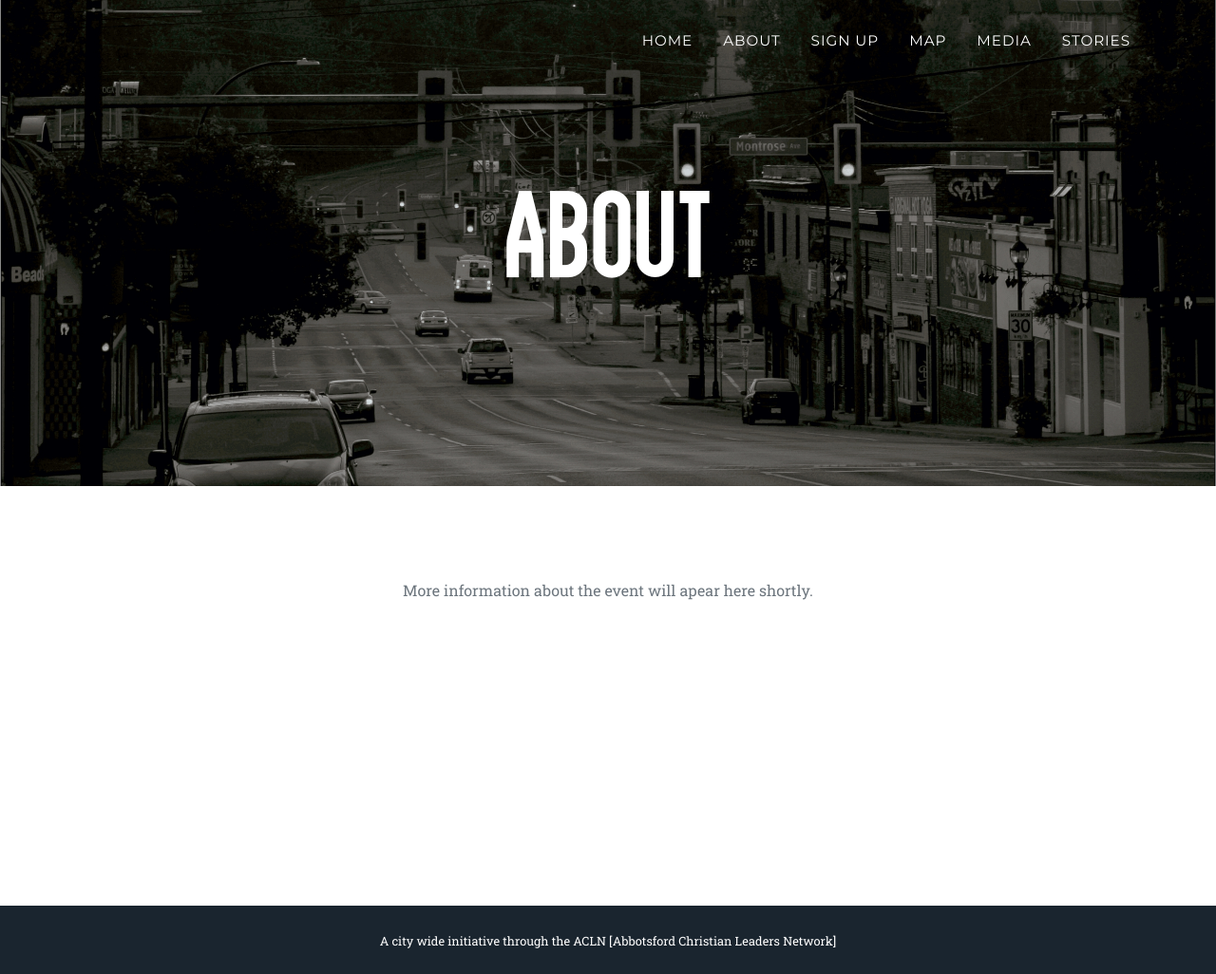
After one commit to nicoepp/pray-for-streets, a Django app: page /about in a window 1280 px wide. The commit adds this page. Shown: the whole page at 95% size. Run offline with Django 3.2, Linux system fonts and the light colour scheme; parts of the project's set-up code (start-up, migrations or seed data) failed here and were passed over; some libraries are stand-ins or nearby versions; some web fonts are replaced.

Commit message:
Wire up missing pages

```diff
--- a/backend/streetsignup/templates/streetsignup/index.html
+++ b/backend/streetsignup/templates/streetsignup/index.html
@@ -24,7 +24,7 @@
         <div class="container">
             <div class="row text-center">
                 <div class="col-lg-2 offset-lg-1   col-md-4   col-6   pb-3">
-                    <a class="btn btn-primary btn-xl" href="#">
+                    <a class="btn btn-primary btn-xl" href="/about">
                         <i class="fas fa-info-circle   mr-2 fa-2x"></i><br>
                          About
                     </a>
@@ -43,13 +43,13 @@
                     </a>
                 </div>
                 <div class="col-lg-2 offset-lg-0   col-md-4 offset-md-2   col-6   pb-3">
-                    <a class="btn btn-primary btn-xl" href="#">
+                    <a class="btn btn-primary btn-xl" href="/media">
                         <i class="fas fa-video   mr-2 fa-2x"></i><br>
                         Media
                     </a>
                 </div>
                 <div class="col-lg-2 offset-lg-0   col-md-4 offset-md-0   col-6 offset-3   pb-3">
-                    <a class="btn btn-primary btn-xl" href="#">
+                    <a class="btn btn-primary btn-xl" href="/stories">
                         <i class="fas fa-heart   mr-2 fa-2x"></i><br>
                         Stories
                     </a>
--- /dev/null
+++ b/backend/streetsignup/templates/streetsignup/other/about.html
@@ -0,0 +1,22 @@
+{% extends 'streetsignup/subpage.html' %}
+
+{% block title %}
+    About
+{% endblock %}
+
+{% block content %}
+    <section class="page-section" id="team">
+        <div class="container">
+<!--            <div class="text-center">-->
+<!--                <h2 class="section-heading text-uppercase">About the Event</h2>-->
+<!--            </div>-->
+            <div class="row">
+                <div class="col-lg-8 mx-auto text-center" style="min-height: 250px">
+                    <p class="large text-muted">
+                        More information about the event will apear here shortly.
+                    </p>
+                </div>
+            </div>
+        </div>
+    </section>
+{% endblock %}
--- a/backend/streetsignup/templates/streetsignup/subpage.html
+++ b/backend/streetsignup/templates/streetsignup/subpage.html
@@ -14,12 +14,12 @@
             </button>
             <div class="collapse navbar-collapse" id="navbarResponsive">
                 <ul class="navbar-nav text-uppercase ml-auto">
-                    <li class="nav-item"><a class="nav-link js-scroll-trigger" href="/">Home</a></li>
-                    <li class="nav-item"><a class="nav-link js-scroll-trigger" href="/map">Map</a></li>
-                    <li class="nav-item"><a class="nav-link js-scroll-trigger" href="#">Theme</a></li>
-                    <li class="nav-item"><a class="nav-link js-scroll-trigger" href="#">Stories</a></li>
-                    <li class="nav-item"><a class="nav-link js-scroll-trigger" href="#">About</a></li>
-                    <li class="nav-item"><a class="nav-link js-scroll-trigger" href="/signup">Sign Up</a></li>
+                    <li class="nav-item"><a class="nav-link" href="/">Home</a></li>
+                    <li class="nav-item"><a class="nav-link" href="/about">About</a></li>
+                    <li class="nav-item"><a class="nav-link" href="/signup">Sign Up</a></li>
+                    <li class="nav-item"><a class="nav-link" href="/map">Map</a></li>
+                    <li class="nav-item"><a class="nav-link" href="/media">Media</a></li>
+                    <li class="nav-item"><a class="nav-link" href="/stories">Stories</a></li>
                 </ul>
             </div>
         </div>
--- a/backend/streetsignup/urls.py
+++ b/backend/streetsignup/urls.py
@@ -7,10 +7,13 @@ urlpatterns = [
     path('api/streets/covered_streets.geo.json', views.covered_streets, name='covered_streets'),
     path('api/streets/<int:street_pk>/subscribe', views.subscribe, name='subscribe'),
     path('api/streets', views.all_streets, name='all_streets'),
-    path('app', views.app_view, name='app'),
-    path('mapapp', views.mapapp_view, name='mapapp'),
-    path('signup', views.signup_view, name='signup'),
-    path('map', views.map_view, name='map'),
+    path('app', views.app_view, name='app'),              # Vue
+    path('mapapp', views.mapapp_view, name='mapapp'),     # "
+    path('signup', views.signup_view, name='signup'),     # IFrame
+    path('map', views.map_view, name='map'),              # "
+    path('about', views.about_view, name='about'),        # Other
+    path('media', views.media_view, name='media'),        # "
+    path('stories', views.stories_view, name='stories'),  # "
     path('inbound_email', views.receive_email, name='email'),
     path('', views.index_view, name='index'),
 ]
--- a/backend/streetsignup/views.py
+++ b/backend/streetsignup/views.py
@@ -18,6 +18,10 @@ map_view = never_cache(TemplateView.as_view(template_name='streetsignup/map.html
 # Serve Vue Application
 app_view = never_cache(TemplateView.as_view(template_name='app.html'))
 mapapp_view = never_cache(TemplateView.as_view(template_name='mapapp.html'))
+# Other pages
+about_view = never_cache(TemplateView.as_view(template_name='streetsignup/other/about.html'))
+media_view = never_cache(TemplateView.as_view(template_name='streetsignup/other/media.html'))
+stories_view = never_cache(TemplateView.as_view(template_name='streetsignup/other/stories.html'))
 
 
 @never_cache
```
Also changed, not shown: backend/streetsignup/templates/streetsignup/other/media.html (added, +22 -0 lines), backend/streetsignup/templates/streetsignup/other/stories.html (added, +22 -0 lines).
